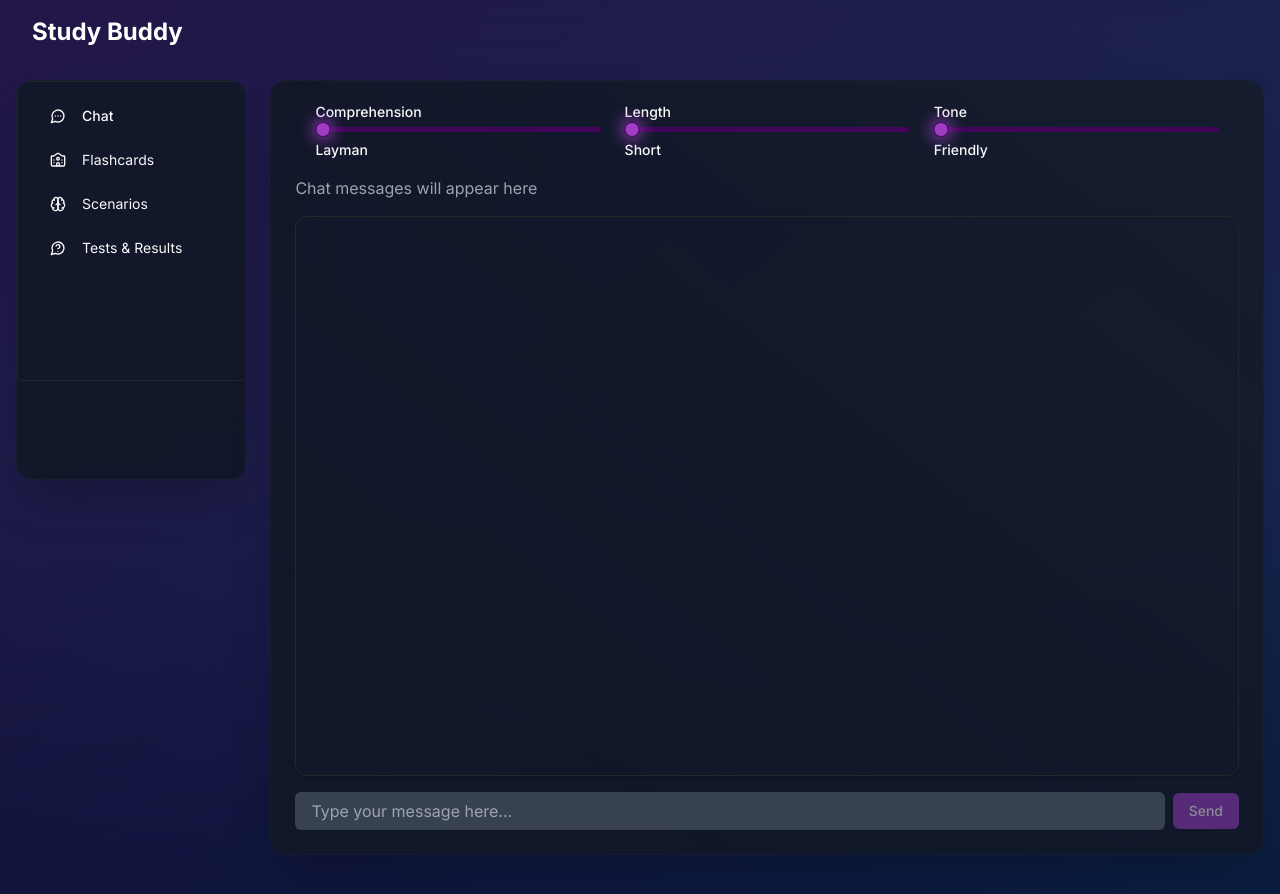
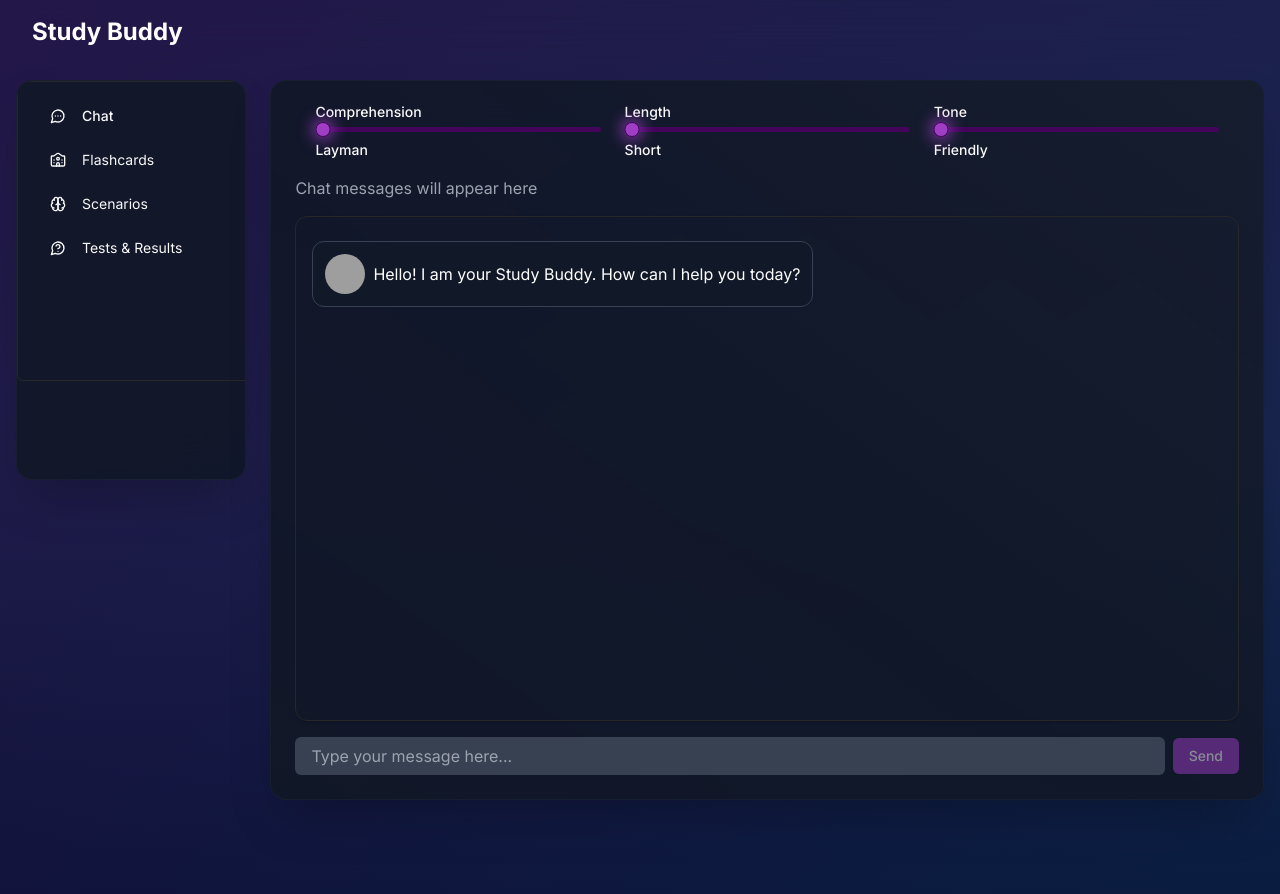
Before and after one commit to anasAnonymous/StudyBuddy, a Next.js app in the folder client/: page / in a window 1280 px wide. Built offline with nearby package versions, Linux system fonts and the light colour scheme; grey boxes are pictures that could not be loaded.

Commit message:
updated styling of chat Interface

```diff
--- a/client/app/page.tsx
+++ b/client/app/page.tsx
@@ -78,7 +78,7 @@ export default function Home() {
               className="md:col-span-4"
             >
               <div className={cn(
-                "min-h-[60vh] md:min-h-[60vh] p-4 md:p-6",
+                "min-h-[60vh] md:min-h-[60vh] h-[90vh] p-4 md:p-6",
                 "bg-gray-900/90 backdrop-blur-xl",
                 "border border-gray-800/50 rounded-2xl shadow-2xl",
                 "transition-all duration-300 ease-in-out",
--- a/client/components/ChatInterface.js
+++ b/client/components/ChatInterface.js
@@ -20,7 +20,7 @@ export default function ChatInterface() {
   const [comprehensionLevelIndex, setComprehensionLevelIndex] = useState(0)
   const [contentLengthIndex, setContentLengthIndex] = useState(0)
   const [toneIndex, setToneIndex] = useState(0)
-  const [chat, setChat] = useState([])
+  const [chat, setChat] = useState([{user: 'ai', text: 'Hello! I am your Study Buddy. How can I help you today?'}])
   const [isLoading, setIsLoading] = useState(false)
   const [error, setError] = useState('')
 
@@ -123,9 +123,9 @@ export default function ChatInterface() {
 
       {/* Chat Box */}
         <p className="text-gray-400">Chat messages will appear here</p>
-      <Card className="flex-grow h-[70vh] custom-scrollbar overflow-scroll p-4 overflow-y-auto bg-grey-900/90 text-white">
+      <Card className="flex flex-col h-[70vh] custom-scrollbar overflow-scroll p-4 overflow-y-auto bg-grey-900/90 text-white">
         {chat.map((message, index) => (
-          <div key={index} className={`flex bg-gray-900 border border-gray-700 rounded-xl w-max max-w-full p-3 justify-self-${message.user==='ai'?'start':'end'} gap-2 mt-2`}>
+          <div key={index} className={`flex bg-gray-900 border border-gray-700 rounded-xl w-max max-w-full p-3 gap-2 mt-2`} style={{alignSelf: message.user==='ai'?'flex-start':'flex-end'}}>
             {message.user==='ai' &&
             <Avatar>
             <AvatarImage src="https://github.com/shadcn.png" />
```
Also changed, not shown: 1 other file (tests, documents, lock files or other folders).
